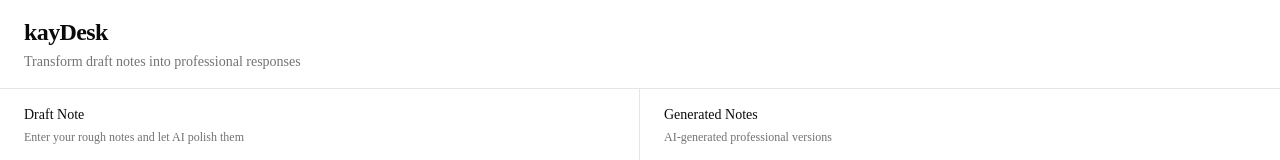
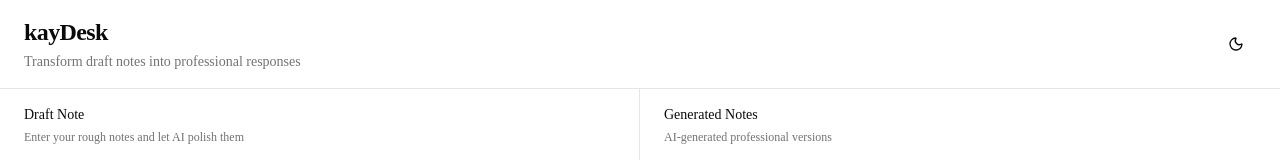
Before and after one commit to kayp514/kdesk, a Next.js app: page / in a window 1280 px wide. Shown: the top 160 px of the page. Built offline with nearby package versions, Linux system fonts and the light colour scheme.

Commit message:
feat: add theme toggle component to header
Create theme toggle using 'next-themes' and add to header.

Co-authored-by: Pacifique Kamugisha <133874362+kayp514@users.noreply.github.com>

```diff
--- a/components/note-processor.tsx
+++ b/components/note-processor.tsx
@@ -8,6 +8,7 @@ import { Checkbox } from './ui/checkbox'
 import { ScrollArea } from './ui/scroll-area'
 import { Tabs, TabsContent, TabsList, TabsTrigger } from './ui/tabs'
 import { Copy, Loader2, Globe, Lock } from 'lucide-react'
+import { ThemeToggle } from './theme-toggle'
 
 interface ProcessedNotes {
   publicNote: string | null
@@ -108,13 +109,16 @@ export function NoteProcessor() {
     <div className="h-screen flex flex-col bg-background">
       {/* Header */}
       <header className="border-b border-border px-6 py-4 shrink-0">
-        <div className="max-w-7xl mx-auto">
+        <div className="max-w-7xl mx-auto flex items-center justify-between">
+          <div>
             <h1 className="text-2xl font-semibold tracking-tight text-foreground">
               kayDesk
             </h1>
             <p className="text-sm text-muted-foreground mt-1">
               Transform draft notes into professional responses
             </p>
+          </div>
+          <ThemeToggle />
         </div>
       </header>
 
--- /dev/null
+++ b/components/theme-toggle.tsx
@@ -0,0 +1,39 @@
+"use client"
+
+import * as React from "react"
+import { Moon, Sun } from "lucide-react"
+import { useTheme } from "next-themes"
+import { Button } from "@/components/ui/button"
+
+export function ThemeToggle() {
+  const { theme, setTheme } = useTheme()
+  const [mounted, setMounted] = React.useState(false)
+
+  React.useEffect(() => {
+    setMounted(true)
+  }, [])
+
+  if (!mounted) {
+    return (
+      <Button variant="ghost" size="icon" disabled>
+        <Sun className="h-5 w-5" />
+        <span className="sr-only">Toggle theme</span>
+      </Button>
+    )
+  }
+
+  return (
+    <Button
+      variant="ghost"
+      size="icon"
+      onClick={() => setTheme(theme === "dark" ? "light" : "dark")}
+    >
+      {theme === "dark" ? (
+        <Sun className="h-5 w-5" />
+      ) : (
+        <Moon className="h-5 w-5" />
+      )}
+      <span className="sr-only">Toggle theme</span>
+    </Button>
+  )
+}
```
Lines whose indentation alone changed are shown as unchanged.
